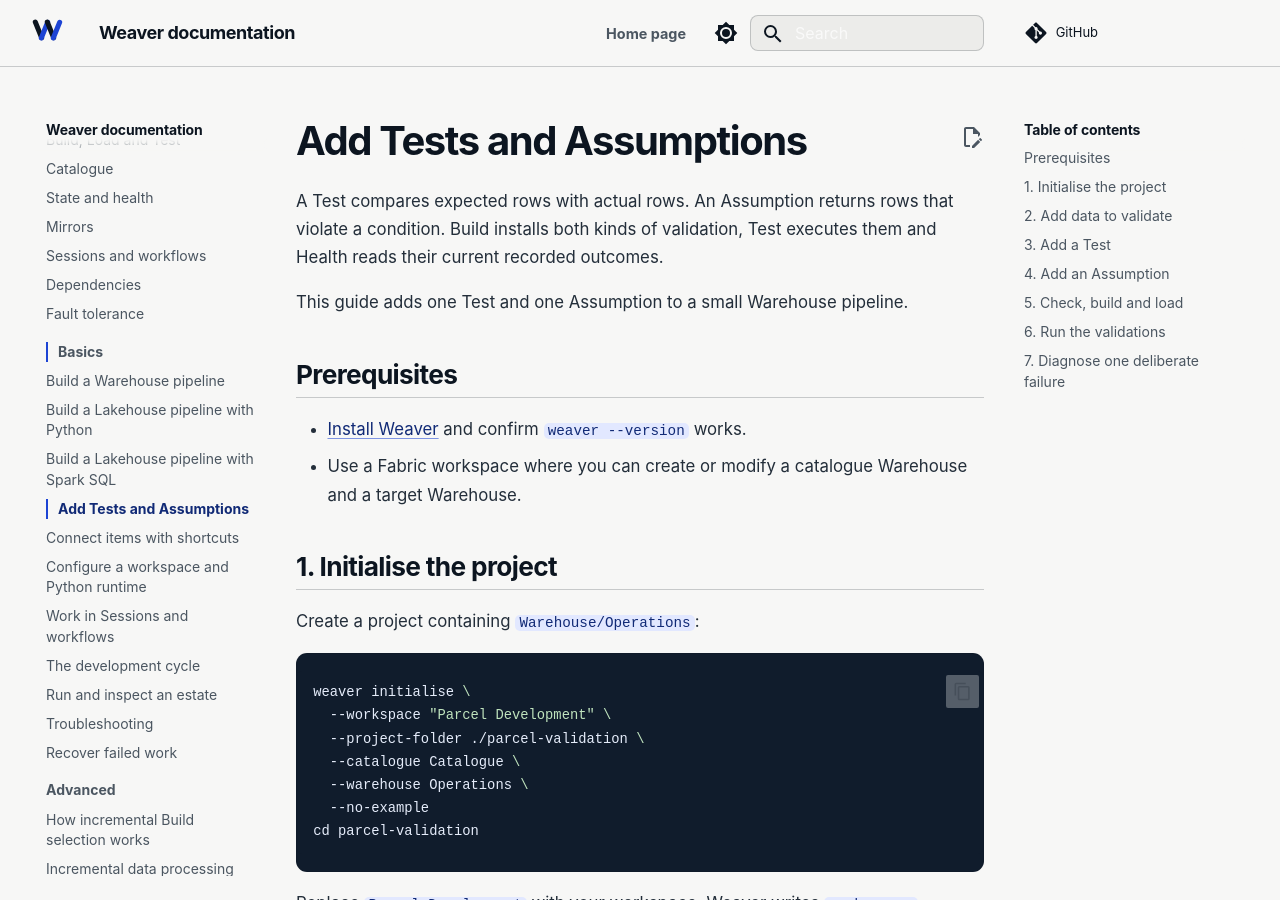
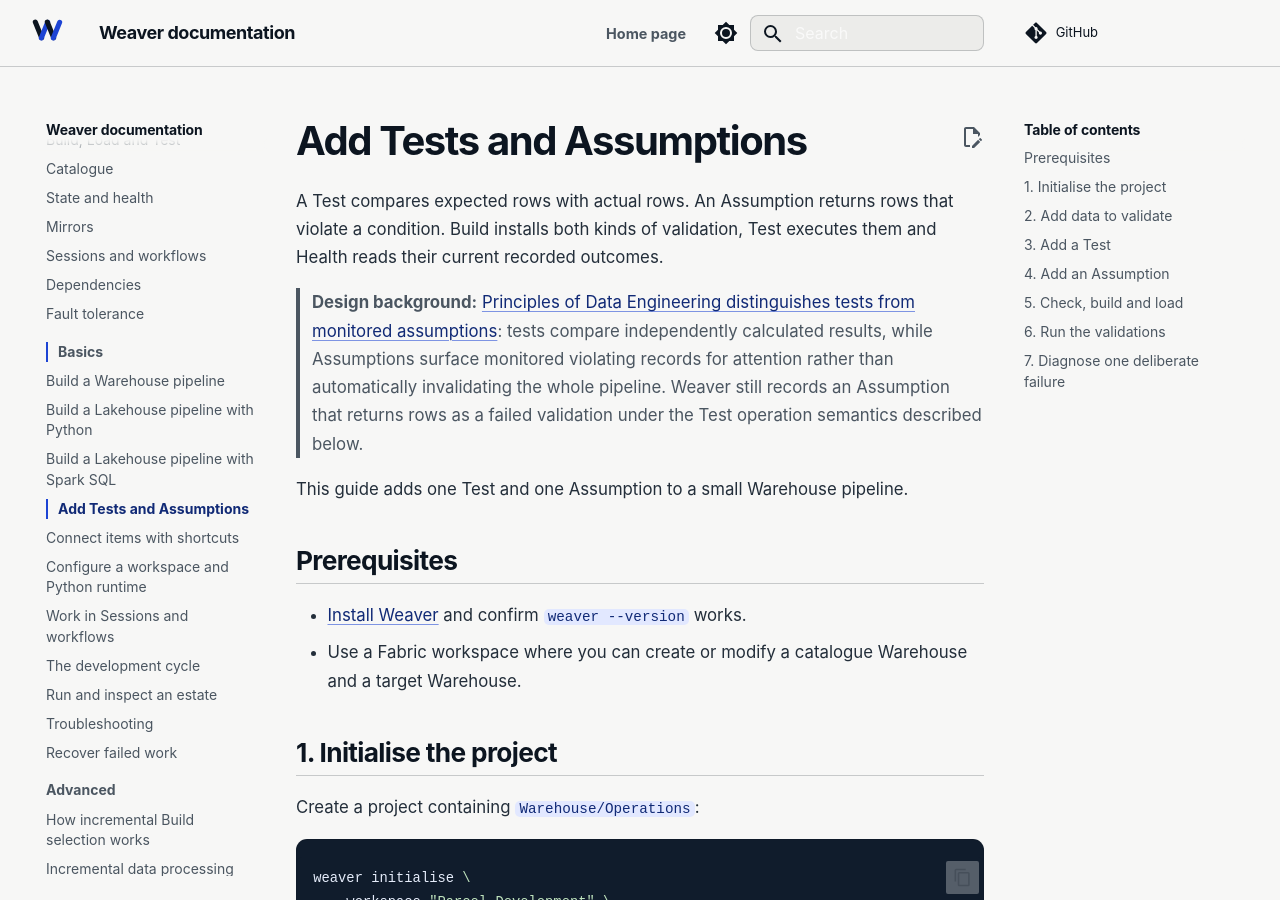
Before and after one commit to matthias-wong-dev/weaverstack-docs, an MkDocs documentation site: the page built from docs/basics/tests-and-assumptions.md, in a window 1280 px wide and 900 px high. Built offline with MkDocs 1.6.1 and Material for MkDocs 9.7.7, drawn with Linux system fonts in a browser that asks for light colours; comment, search, counter and statistics services are not loaded.

Commit message:
docs: link data engineering design principles

```diff
--- a/docs/basics/tests-and-assumptions.md
+++ b/docs/basics/tests-and-assumptions.md
@@ -1,6 +1,8 @@
 # Add Tests and Assumptions
 
 A Test compares expected rows with actual rows. An Assumption returns rows that violate a condition. Build installs both kinds of validation, Test executes them and Health reads their current recorded outcomes.
+
+> **Design background:** [Principles of Data Engineering distinguishes tests from monitored assumptions](https://principlesofdataengineering.org/docs/quality-reliability/tests-and-assumptions/): tests compare independently calculated results, while Assumptions surface monitored violating records for attention rather than automatically invalidating the whole pipeline. Weaver still records an Assumption that returns rows as a failed validation under the Test operation semantics described below.
 
 This guide adds one Test and one Assumption to a small Warehouse pipeline.
 
```
Also changed, not shown: docs/advanced/partial-failures-rejected-data-and-thresholds.md (+2 -0 lines), docs/core-concepts/dependencies.md (+2 -0 lines), docs/core-concepts/fault-tolerance.md (+2 -0 lines).
